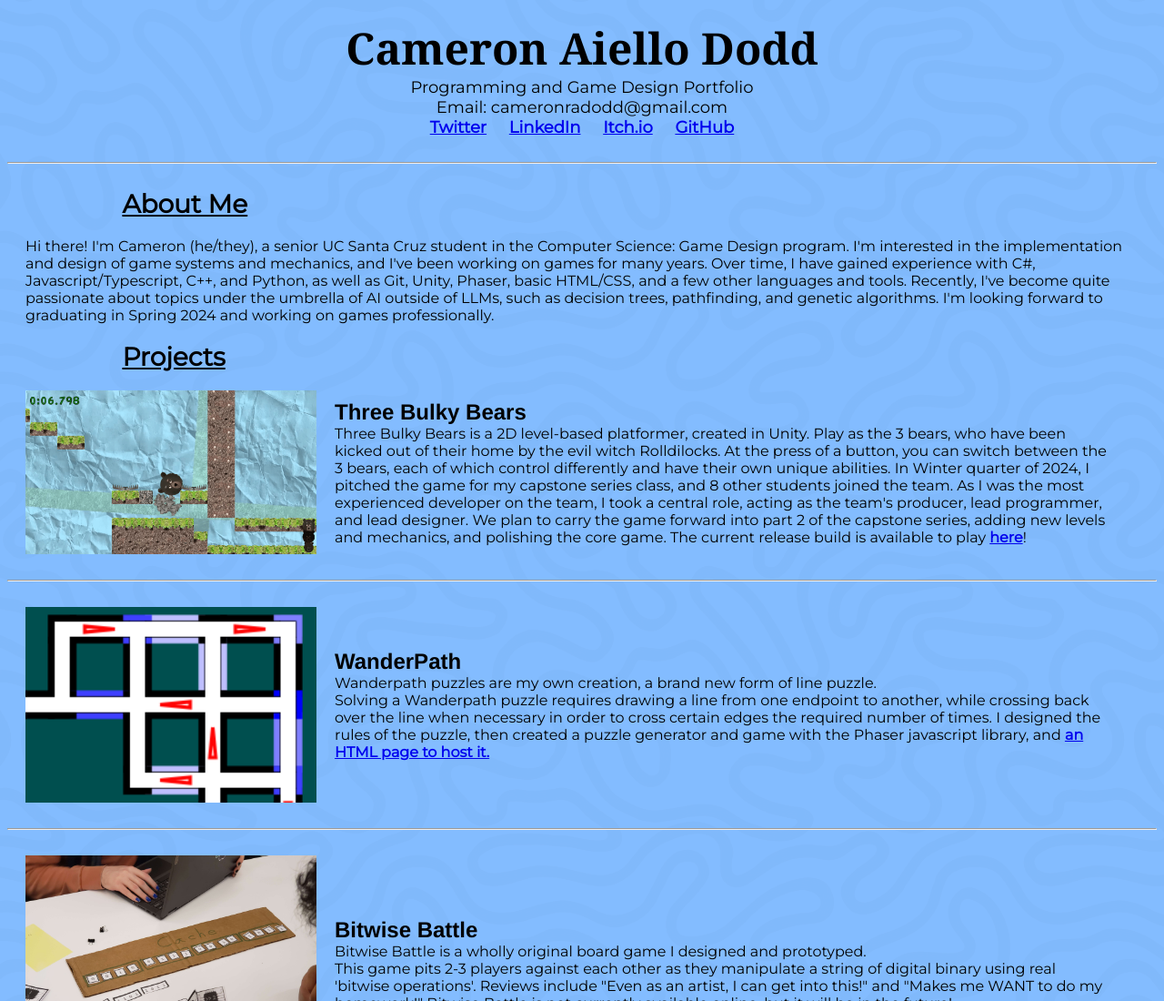
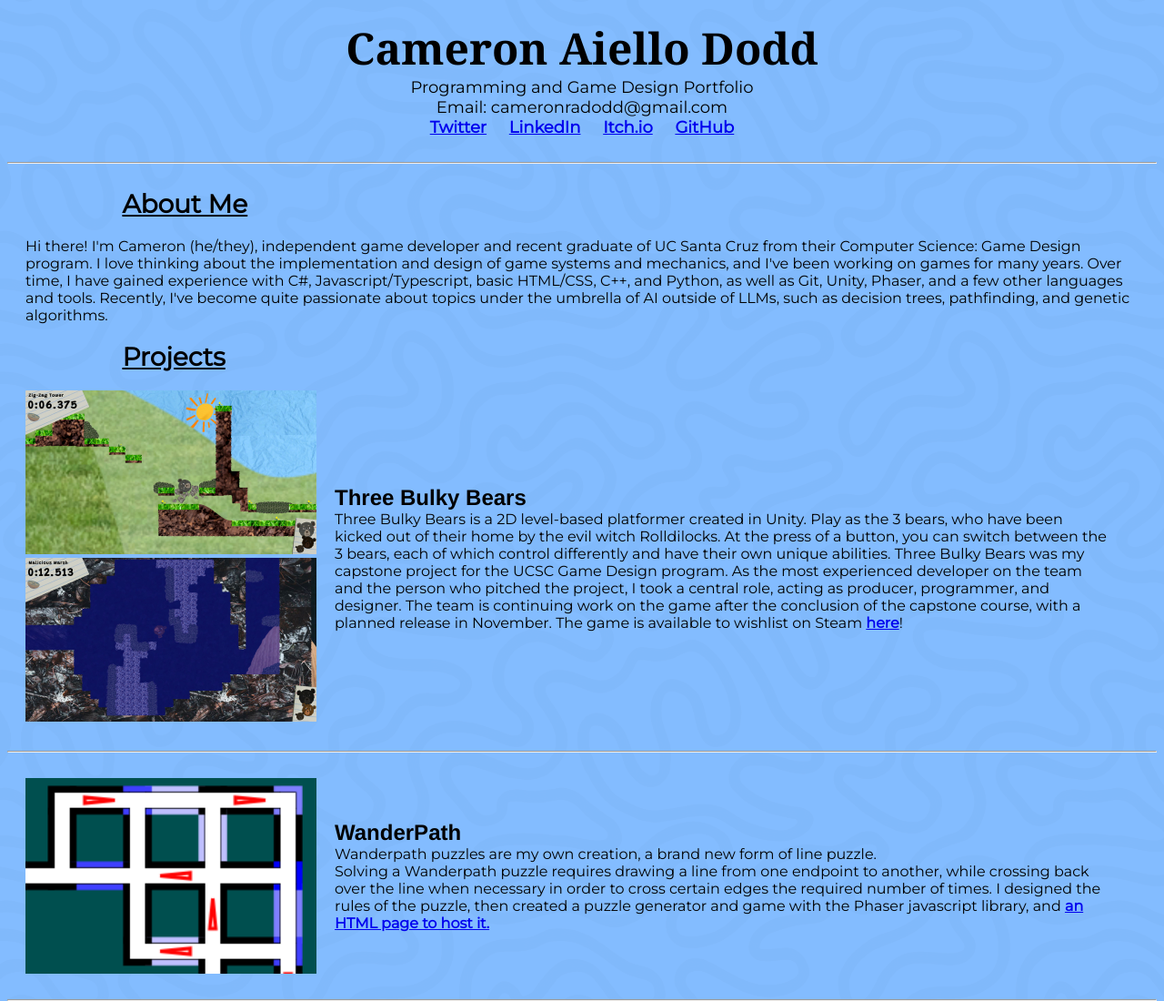
Before and after one commit to SpaceDoddyssey/portfolio, a plain HTML site: page index.html in a window 1280 px wide. Shown: the top 1100 px of the page at 91% size. Drawn offline with Linux system fonts and the light colour scheme.

Commit message:
Updated About Me section to indicate I amI am now graduated, updated 3BB section

```diff
--- a/index.html
+++ b/index.html
@@ -31,27 +31,31 @@
         <br><hr><br>
         <div class="section-header"><b>About Me</b></div>
         <div id="about-me">
-            Hi there! I'm Cameron (he/they), a senior UC Santa Cruz student in the Computer Science: Game Design program.
-            I'm interested in the implementation and design of game systems and mechanics, and I've been working on games for many years.
-            Over time, I have gained experience with C#, Javascript/Typescript, C++, and Python, as well as Git, Unity, Phaser, basic HTML/CSS, and a few other languages and tools.
+            Hi there! I'm Cameron (he/they), independent game developer and recent graduate of UC Santa Cruz from their Computer Science: Game Design program.
+            I love thinking about the implementation and design of game systems and mechanics, and I've been working on games for many years.
+            Over time, I have gained experience with C#, Javascript/Typescript, basic HTML/CSS, C++, and Python, as well as Git, Unity, Phaser, and a few other languages and tools.
             Recently, I've become quite passionate about topics under the umbrella of AI outside of LLMs, such as decision trees, pathfinding, and genetic algorithms.
-            I'm looking forward to graduating in Spring 2024 and working on games professionally.
         </div>
         <br>
 
         <!-- Projects -->
         <div class="section-header"><b>Projects</b></div>
         <div class="project">
-            <img src="images/3BB.png">
+            <div>
+            <img src="images/3BB_1.jpg"
+                alt="A screenshot from Three Bulky Bears, taken in World 1. Papa Bear smashes through a stone barrier.">
+            <img src="images/3BB_2.jpg"
+                alt="A screenshot from Three Bulky Bears, taken in World 2. Mama Bear navigates an underwater area filled with thorns.">
+            </div>
 
             <div class="project-description">
                 <span class="project-title"> Three Bulky Bears </span><br>
-                Three Bulky Bears is a 2D level-based platformer, created in Unity. Play as the 3 bears, who have been kicked out of their home by the evil witch Rolldilocks.
+                Three Bulky Bears is a 2D level-based platformer created in Unity. Play as the 3 bears, who have been kicked out of their home by the evil witch Rolldilocks.
                 At the press of a button, you can switch between the 3 bears, each of which control differently and have their own unique abilities.
-                In Winter quarter of 2024, I pitched the game for my capstone series class, and 8 other students joined the team.
-                As I was the most experienced developer on the team, I took a central role, acting as the team's producer, lead programmer, and lead designer.
-                We plan to carry the game forward into part 2 of the capstone series, adding new levels and mechanics, and polishing the core game.
-                The current release build is available to play <a href="https://cameron-dodd.itch.io/3-bulky-bears">here</a>!
+                Three Bulky Bears was my capstone project for the UCSC Game Design program.
+                As the most experienced developer on the team and the person who pitched the project, I took a central role, acting as producer, programmer, and designer.
+                The team is continuing work on the game after the conclusion of the capstone course, with a planned release in November.
+                The game is available to wishlist on Steam <a href="https://store.steampowered.com/app/2957270/Three_Bulky_Bears/">here</a>!
             </div>
         </div>
         <hr>
```
Also changed, not shown: images/3BB.png (deleted), images/3BB_1.jpg (added), images/3BB_2.jpg (added).
